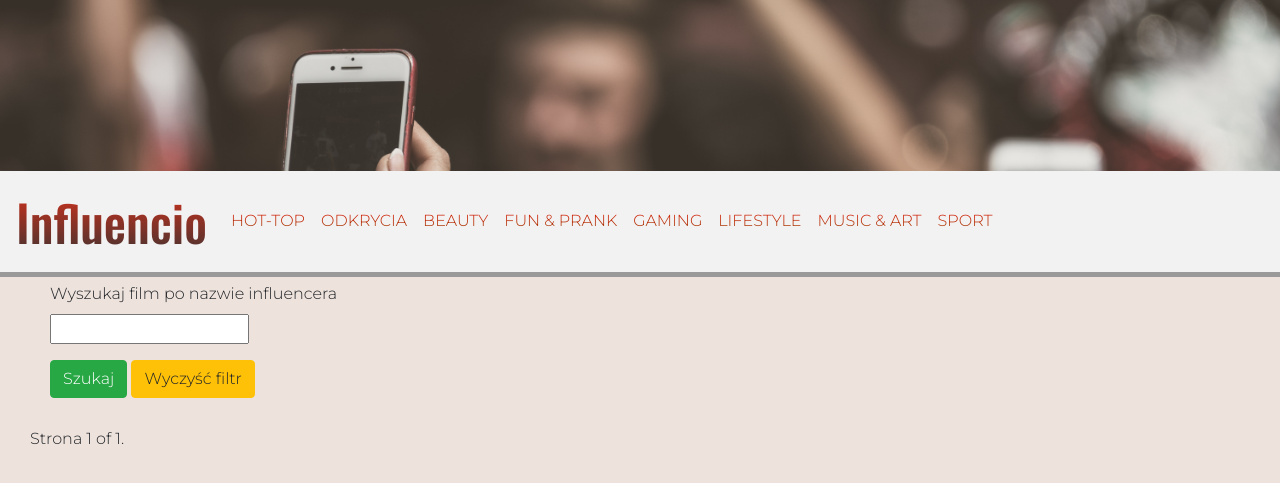
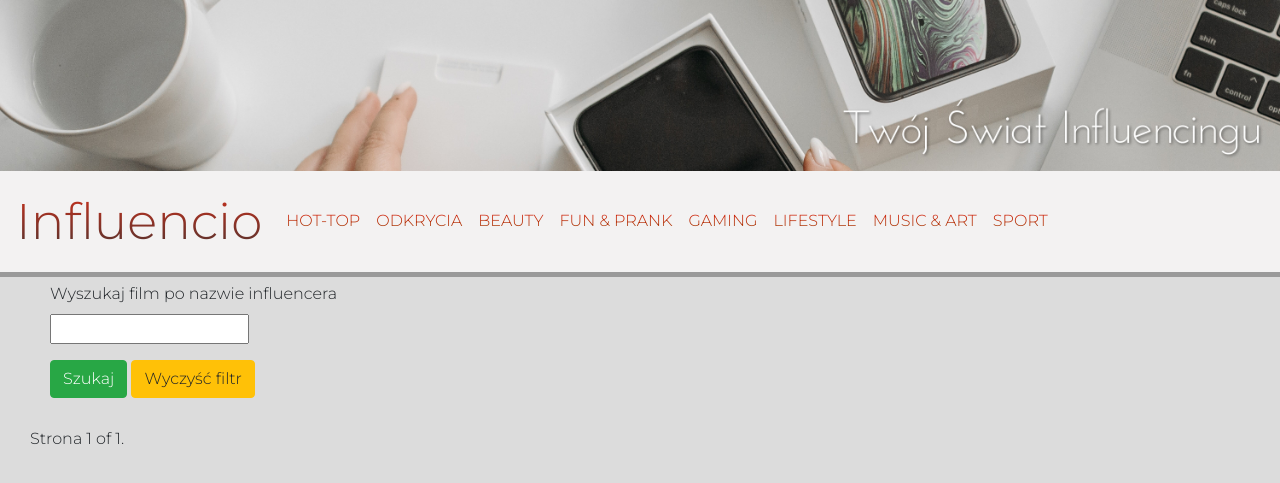
Before and after one commit to TomPrint/influencio, a Django app: page / in a window 1280 px wide. Shown: the top 483 px of the page. Run offline with Django 3.2, Linux system fonts and the light colour scheme; the visitor is signed in with stand-in values (Sample User, id 1); data that the repository does not hold is empty; some libraries are stand-ins or nearby versions.

Commit message:
Navbar Main Picture Change

```diff
--- a/src/static/style.css
+++ b/src/static/style.css
@@ -7,11 +7,13 @@
 /* ----- NAVBAR STYLING ----- */
 
 /* Google Fonts Link*/
-@import url('https://fonts.googleapis.com/css2?family=Lora:ital,wght@0,400;0,500;0,600;1,400;1,500&family=Montserrat:ital,wght@0,100;0,200;0,300;1,100;1,200&family=Oswald:wght@500&display=swap');
+@import url('https://fonts.googleapis.com/css2?family=Kaushan+Script&family=Lora:ital,wght@0,400;0,500;0,600;1,400;1,500&family=Montserrat:ital,wght@0,100;0,200;0,300;1,100;1,200&family=Oswald:wght@500&display=swap');
+
 
 
 .navbar-brand {
-    font-family: 'Oswald', sans-serif;
+    font-family: 'Montserrat', sans-serif;
+    font-weight: 300;
     font-size: 35px;
 }
 
@@ -118,7 +120,7 @@ border-bottom-style:outset;
 
 
 body{
-    background-color: #EEE2DC;
+    background-color: #dcdcdc;
     font-family: 'Montserrat', sans-serif;
     }
 
--- a/src/templates/navbar.html
+++ b/src/templates/navbar.html
@@ -1,6 +1,6 @@
 {% load static %}
 <div class="logo">
- <img class="img-fluid" src='media/pxl-nav-1.jpg'>
+ <img class="img-fluid" src='media/pxl-nav-3.jpg'>
     <nav class="navbar navbar-expand-lg navbar-custom">
         <a class="navbar-brand color-text" href="#">Influencio</a>
         <button class="navbar-toggler" type="button" data-toggle="collapse" data-target="#navbarNavDropdown"
```
Also changed, not shown: src/media/pxl-body-1.jpg (deleted), src/media/pxl-nav-2.jpg (added), src/media/pxl-nav-3.jpg (added).
